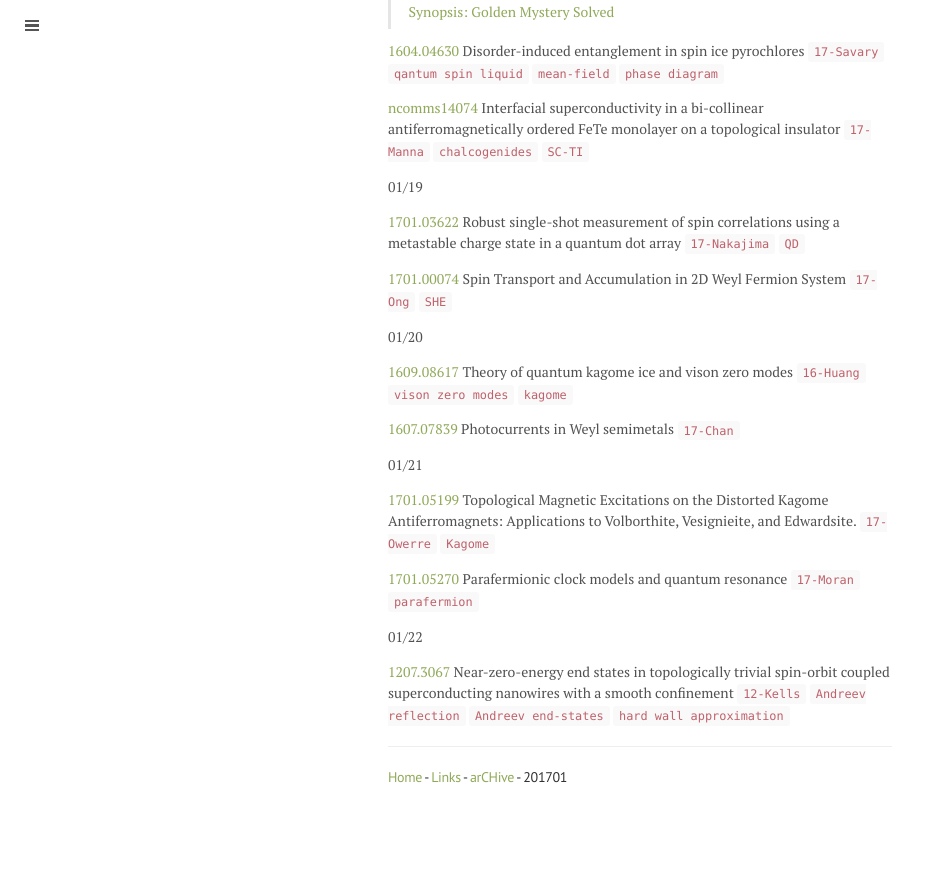
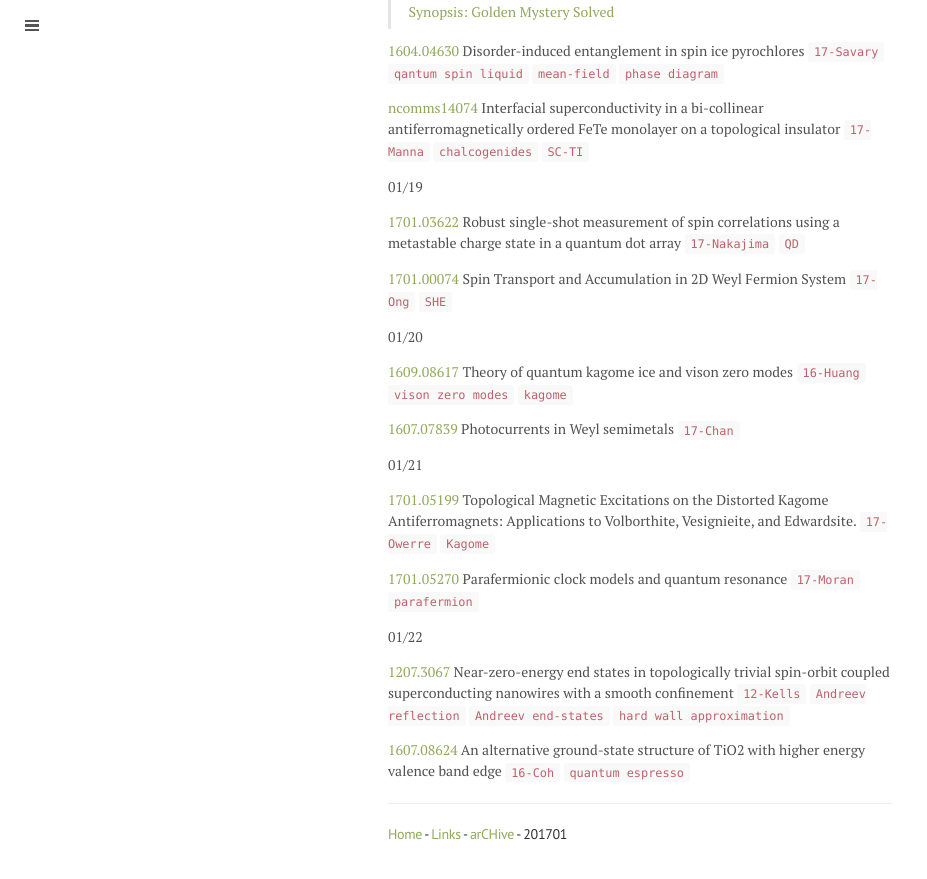
Before and after one commit to qkrwlsghdcjsworlt/work, a Jekyll site: the page built from 201701.md, in a window 1280 px wide and 900 px high, scrolled down 2614 px. Shown: the top 879 px of the window, without its empty margins (0-927 px from the left). Built offline with Jekyll 4.4.1, drawn with Linux system fonts in a browser that asks for light colours; before the commit the page ends 3457 px from its top, so only the background shows below that.

Commit message:
“update”

```diff
--- a/201701.md
+++ b/201701.md
@@ -137,6 +137,9 @@ Applications to Volborthite, Vesignieite, and Edwardsite. `17-Owerre` `Kagome`
 
 [1207.3067](https://arxiv.org/abs/1207.3067) Near-zero-energy end states in topologically trivial spin-orbit coupled superconducting nanowires with a smooth confinement `12-Kells` `Andreev reflection` `Andreev end-states` `hard wall approximation`
 
+[1607.08624](https://arxiv.org/abs/1607.08624) An alternative ground-state structure of TiO2 with higher energy valence band edge `16-Coh` `quantum espresso`
+
+
 
 ---
 
```
